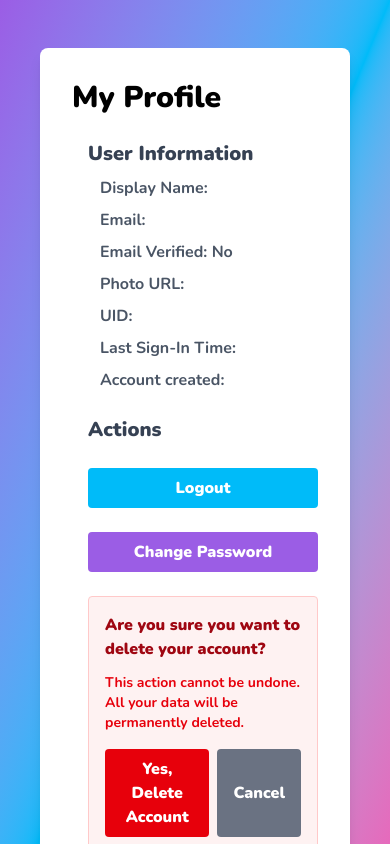
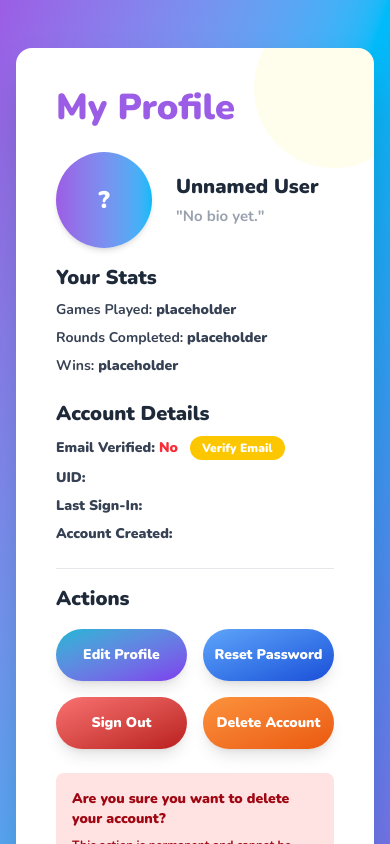
Before and after one commit to justinl66/garlictext, a React (Vite) app in the folder frontend/: page /profile in a window 390 px wide. Both pictures are taken after a click on the button "Delete Account". Shown: the top 844 px of the page. Built offline with nearby package versions, Linux system fonts and the light colour scheme; no server answers.

Commit message:
Updated Profile Options
-Added user avatar
-Displayed email verification status + verify button
-Added UID, sign-in time, and account creation info
-Added game stats section
-Styled action buttons with responsive layout
-Improved overall layout with gradients and spacing

```diff
--- a/frontend/src/pages/user/myProfile.tsx
+++ b/frontend/src/pages/user/myProfile.tsx
@@ -1,102 +1,205 @@
-import { useContext, useState } from "react";
+import { useContext, useEffect, useState } from "react";
 import { AuthContext } from "../../firebase/firebaseAuth";
 import { useNavigate } from "react-router-dom";
+import { auth } from "../../firebase/firebaseConfig";
 
+export default function ProfilePage() {
+  const navigate = useNavigate();
+  const { user, deleteAccount } = useContext(AuthContext);
+  const [message, setMessage] = useState("");
 
-export default function ProfilePage(){
-    const navigate = useNavigate()
-    const [showDeleteConfirm, setShowDeleteConfirm] = useState(false)
-    const [deleteLoading, setDeleteLoading] = useState(false)
-    const [deleteMessage, setDeleteMessage] = useState("")
+  const bio = localStorage.getItem("bio") || "No bio yet.";
+  const badge = localStorage.getItem("badge") || "";
 
-    const authContext = useContext(AuthContext)
+  const [deleteConfirm, setDeleteConfirm] = useState(false);
+  const [deleteLoading, setDeleteLoading] = useState(false);
+  const [deleteMessage, setDeleteMessage] = useState("");
 
-    // Handle null context
-    if (!authContext) {
-        return <div>Loading...</div>;
+  useEffect(() => {
+    const refreshUser = async () => {
+      await auth.currentUser?.reload();
+    };
+    refreshUser();
+  }, []);
+
+  const handleSignOut = async () => {
+    await auth.signOut();
+    navigate("/");
+  };
+
+  const handleDeleteAccount = async () => {
+    setDeleteLoading(true);
+    setDeleteMessage("");
+
+    const result = await deleteAccount();
+
+    if (result === "success") {
+      setDeleteMessage("Account successfully deleted!");
+      setTimeout(() => {
+        navigate("/");
+      }, 2000);
+    } else {
+      setDeleteMessage(`Error: ${result}`);
     }
 
-    const {user, logout, deleteAccount} = authContext
+    setDeleteLoading(false);
+  };
 
-    const handleDeleteAccount = async () => {
-        setDeleteLoading(true)
-        setDeleteMessage("")
+  return (
+    <div className="min-h-screen w-full bg-gradient-to-br from-[#9B5DE5] via-[#00BBF9] to-[#F15BBF5] flex items-center justify-center px-4 py-12">
+      <div className="bg-white w-full max-w-2xl rounded-2xl shadow-2xl p-10 pb-10 relative overflow-hidden text-[15px]">
+        <div className="absolute -top-10 -right-10 w-40 h-40 bg-[#FEE440] rounded-full opacity-10"></div>
+        <div className="absolute -bottom-10 -left-10 w-40 h-40 bg-[#F15BB5] rounded-full opacity-10"></div>
 
-        const result = await deleteAccount()
+        <h1 className="text-4xl font-bold text-[#9B5DE5] mb-6 relative z-10">My Profile</h1>
 
-        if (result === "success") {
-            setDeleteMessage("Account successfully deleted!")
-            // Account deleted, user will be automatically signed out
-            // Navigate to home page after a brief delay
-            setTimeout(() => {
-                navigate("/")
-            }, 2000)
-        } else {
-            setDeleteMessage(`Error: ${result}`)
-        }
+        {/* Avatar and Name */}
+        <div className="flex items-center gap-6 mb-4">
+          {user?.photoURL ? (
+            <img
+              src={user.photoURL}
+              alt="Profile"
+              className="w-24 h-24 rounded-full object-cover shadow-md border-2 border-[#9B5DE5]"
+            />
+          ) : (
+            <div className="w-24 h-24 rounded-full bg-gradient-to-r from-[#9B5DE5] to-[#00BBF9] flex items-center justify-center text-white font-bold text-2xl shadow-md">
+              {user?.displayName?.[0] || "?"}
+            </div>
+          )}
+          <div>
+            <div className="flex items-center gap-2">
+              <p className="text-xl font-semibold text-gray-800">
+                {user?.displayName || "Unnamed User"}
+              </p>
+              {badge && (
+                <span className="text-sm bg-[#9B5DE5] text-white px-2 py-1 rounded-md">
+                  {badge}
+                </span>
+              )}
+            </div>
+            <p className="text-gray-500">{user?.email}</p>
+            <p className="italic text-gray-400 mt-1">"{bio}"</p>
+          </div>
+        </div>
 
-        setDeleteLoading(false)
-    }
+        {/* Stats */}
+        <div className="mb-6">
+          <h2 className="text-xl font-semibold text-gray-800">Your Stats</h2>
+          <div className="flex flex-col gap-2 mt-2 text-sm text-gray-700">
+            <p>Games Played: <span className="font-bold">placeholder</span></p>
+            <p>Rounds Completed: <span className="font-bold">placeholder</span></p>
+            <p>Wins: <span className="font-bold">placeholder</span></p>
+          </div>
+        </div>
 
-    return(
-        <div className="flex flex-col w-screen min-h-screen h-full px-10 py-12 items-center  bg-linear-to-br from-[#9B5DE5] to-[#F15BB5] via-[#00BBF9]">
-            <div className="flex flex-col w-full max-w-2xl bg-white rounded-lg shadow-lg p-8">
-                <h1 className="text-3xl font-semibold text-black">My Profile</h1>
-                <div className="mt-6 ml-4">
-                    <h2 className="text-xl font-semibold text-gray-700">User Information</h2>
-                    <div className="ml-3">
-                        <p className="mt-2 text-gray-600">Display Name: {user?.displayName}</p>
-                        <p className="mt-2 text-gray-600">Email: {user?.email}</p>
-                        <p className="mt-2 text-gray-600">Email Verified: {user?.emailVerified ? "Yes" : "No"}</p>
-                        <p className="mt-2 text-gray-600">Photo URL: {user?.photoURL}</p>
-                        <p className="mt-2 text-gray-600">UID: {user?.uid}</p>
-                        <p className="mt-2 text-gray-600">Last Sign-In Time: {user?.metadata.lastSignInTime}</p>
-                        <p className="mt-2 text-gray-600">Account created: {user?.metadata.creationTime}</p>
+        {/* Account Details */}
+        <div className="mb-6">
+          <h2 className="text-xl font-semibold text-gray-800">Account Details</h2>
+          <div className="mt-2 space-y-2 text-sm text-gray-700">
+            <div className="flex items-center gap-3">
+              <p className="flex items-center gap-1">
+                <span className="font-semibold">Email Verified:</span>{" "}
+                {user?.emailVerified || localStorage.getItem("emailVerified") === "true" ? (
+                  <span className="text-green-600 font-semibold">✅</span>
+                ) : (
+                  <span className="text-red-500 font-semibold">No</span>
+                )}
+              </p>
+              {!user?.emailVerified && (
+                <button
+                  onClick={() => navigate("/profile/verifyemail")}
+                  className="bg-yellow-400 hover:bg-yellow-500 text-white text-xs font-semibold py-1 px-3 rounded-xl transition"
+                >
+                  Verify Email
+                </button>
+              )}
             </div>
-                </div>                <div className="mt-6 ml-4 flex flex-col gap-y-2">
-                    <h2 className="text-xl font-semibold text-gray-700">Actions</h2>
-                    <button onClick={() => logout()} className="mt-4 bg-[#00BBF9] text-white font-semibold py-2 px-4 rounded hover:bg-[#009BD9] transition duration-200">Logout</button>
-                    <button onClick={() => navigate("/resetPassword")} className="mt-4 bg-[#9B5DE5] text-white font-semibold py-2 px-4 rounded hover:bg-[#7A3EB0] transition duration-200">Change Password</button>
+            <p><span className="font-semibold">UID:</span> {user?.uid}</p>
+            <p><span className="font-semibold">Last Sign-In:</span> {user?.metadata.lastSignInTime}</p>
+            <p><span className="font-semibold">Account Created:</span> {user?.metadata.creationTime}</p>
+          </div>
+        </div>
 
-                    {!showDeleteConfirm ? (
+        {/* Action Buttons */}
+        <div className="pt-4 border-t border-gray-200 mt-6">
+          <h2 className="text-xl font-semibold text-gray-800 mb-4">Actions</h2>
+
+          <div className="grid grid-cols-2 sm:grid-cols-4 gap-4">
             <button
-                            onClick={() => setShowDeleteConfirm(true)}
-                            className="mt-4 bg-red-500 text-white font-semibold py-2 px-4 rounded hover:bg-red-600 transition duration-200"
+              onClick={() => navigate("/profile/edit")}
+              className="rounded-full bg-gradient-to-br from-[#06B6D4] to-[#7C3AED] flex items-center justify-center text-white text-sm font-semibold py-4 shadow-lg hover:shadow-xl transition duration-200"
+            >
+              Edit Profile
+            </button>
+            <button
+              onClick={() => navigate("/resetpassword")}
+              className="rounded-full bg-gradient-to-br from-[#60A5FA] to-[#1D4ED8] flex items-center justify-center text-white text-sm font-semibold py-4 shadow-lg hover:shadow-xl transition duration-200"
+            >
+              Reset Password
+            </button>
+            <button
+              onClick={handleSignOut}
+              className="rounded-full bg-gradient-to-br from-[#F87171] to-[#B91C1C] flex items-center justify-center text-white text-sm font-semibold py-4 shadow-lg hover:shadow-xl transition duration-200"
+            >
+              Sign Out
+            </button>
+            <button
+              onClick={() => setDeleteConfirm(true)}
+              className="rounded-full bg-gradient-to-br from-[#FB923C] to-[#EA580C] flex items-center justify-center text-white text-sm font-semibold py-4 shadow-lg hover:shadow-xl transition duration-200"
             >
               Delete Account
             </button>
-                    ) : (
-                        <div className="mt-4 p-4 bg-red-50 border border-red-200 rounded">
-                            <p className="text-red-800 font-semibold mb-3">Are you sure you want to delete your account?</p>
-                            <p className="text-red-600 text-sm mb-4">This action cannot be undone. All your data will be permanently deleted.</p>
-                            <div className="flex gap-2">
+          </div>
+
+          {/* Delete confirmation/message */}
+          {deleteConfirm && (
+            <div className="bg-red-100 p-4 rounded-lg text-sm text-red-800 mt-6">
+              <p className="font-semibold mb-2">Are you sure you want to delete your account?</p>
+              <p className="mb-4 text-xs">This action is permanent and cannot be undone.</p>
+              <div className="flex gap-4">
                 <button
                   onClick={handleDeleteAccount}
                   disabled={deleteLoading}
-                                    className="bg-red-600 text-white font-semibold py-2 px-4 rounded hover:bg-red-700 transition duration-200 disabled:opacity-50 disabled:cursor-not-allowed"
+                  className="bg-red-600 text-white font-semibold py-2 px-4 rounded hover:bg-red-700 transition duration-200 disabled:opacity-50"
                 >
-                                    {deleteLoading ? "Deleting..." : "Yes, Delete Account"}
+                  {deleteLoading ? "Deleting..." : "Yes, Delete"}
                 </button>
                 <button
                   onClick={() => {
-                                        setShowDeleteConfirm(false)
-                                        setDeleteMessage("")
+                    setDeleteConfirm(false);
+                    setDeleteMessage("");
                   }}
                   disabled={deleteLoading}
-                                    className="bg-gray-500 text-white font-semibold py-2 px-4 rounded hover:bg-gray-600 transition duration-200 disabled:opacity-50"
+                  className="bg-gray-500 text-white font-semibold py-2 px-4 rounded hover:bg-gray-600 transition duration-200"
                 >
                   Cancel
                 </button>
               </div>
               {deleteMessage && (
-                                <div className={`mt-3 p-2 rounded ${deleteMessage.includes("Error") ? "bg-red-100 text-red-800" : "bg-green-100 text-green-800"}`}>
+                <div
+                  className={`mt-3 p-2 rounded ${
+                    deleteMessage.includes("Error")
+                      ? "bg-red-200 text-red-800"
+                      : "bg-green-200 text-green-800"
+                  }`}
+                >
                   {deleteMessage}
                 </div>
               )}
             </div>
           )}
         </div>
+
+        {/* Return Button */}
+        <div className="mt-12">
+          <button
+            onClick={() => navigate("/")}
+            className="w-full bg-gray-200 hover:bg-gray-300 text-gray-800 font-semibold py-3 px-4 rounded-md shadow-sm transition"
+          >
+            Return To Home Page
+          </button>
         </div>
       </div>
-    )
+    </div>
+  );
 }
```
Lines whose indentation alone changed are shown as unchanged.
